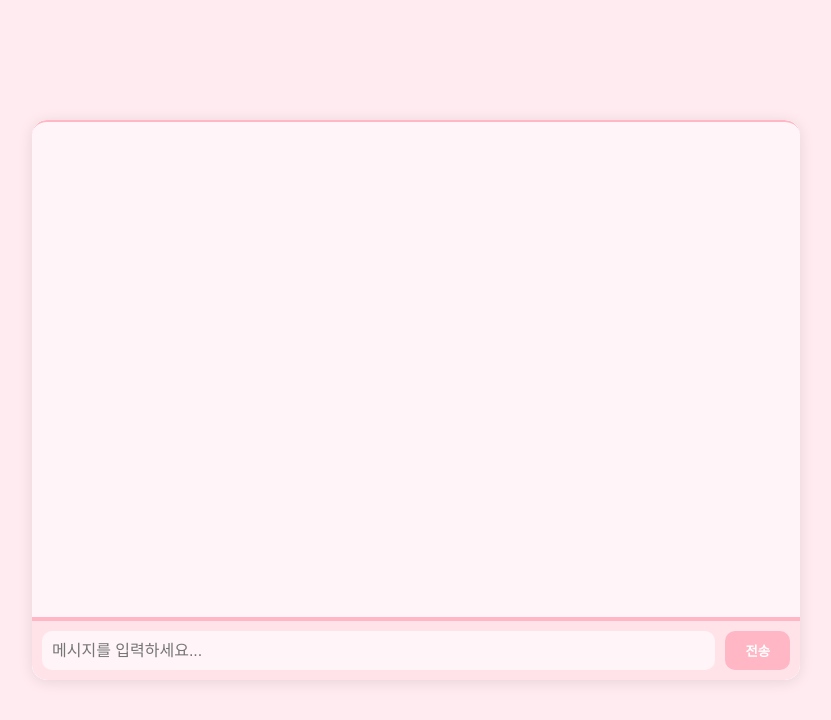
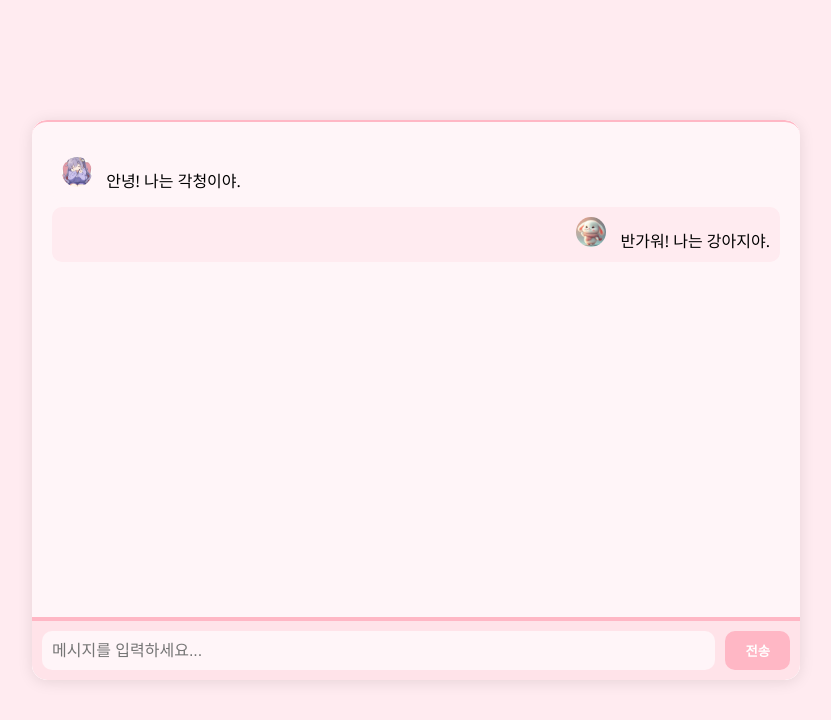
Before and after one commit to gamenumber/frontend, a plain HTML site: page index.html in a window 1280 px wide. Shown: the whole page, without its empty margins (224-1055 px from the left). Drawn offline with Linux system fonts and the light colour scheme.

Commit message:
완성은 됐는데

```diff
--- a/css/style.css
+++ b/css/style.css
@@ -100,3 +100,10 @@ body {
     margin: 5px 0;
     text-align: left;
 }
+
+.avatar {
+    width: 30px; /* Adjust size as needed */
+    height: 30px; /* Adjust size as needed */
+    border-radius: 50%;
+    margin-right: 10px;
+}
--- a/index.html
+++ b/index.html
@@ -4,13 +4,23 @@
     <meta charset="UTF-8">
     <meta name="viewport" content="width=device-width, initial-scale=1.0">
     <title>각청과의 귀여운 대화</title>
+    <link rel="stylesheet" href="css/style.css">
 </head>
-<link rel="stylesheet" href="css/style.css">
 <body>
     <div class="container">
         <div class="background"></div>
         <div class="chat-window">
-            <div id="chat_log" class="chat-log"></div>
+            <div id="chat_log" class="chat-log">
+                <!-- 예시 메시지 -->
+                <div class="bot-message">
+                    <img src="img/keqing_img.png" alt="Keqing" class="avatar">
+                    안녕! 나는 각청이야.
+                </div>
+                <div class="user-message">
+                    <img src="img/dog_img.png" alt="Dog" class="avatar">
+                    반가워! 나는 강아지야.
+                </div>
+            </div>
             <div class="input-area">
                 <input type="text" id="input_field" placeholder="메시지를 입력하세요...">
                 <button id="send_button">전송</button>
```
Also changed, not shown: img/bg.jpg (deleted).
